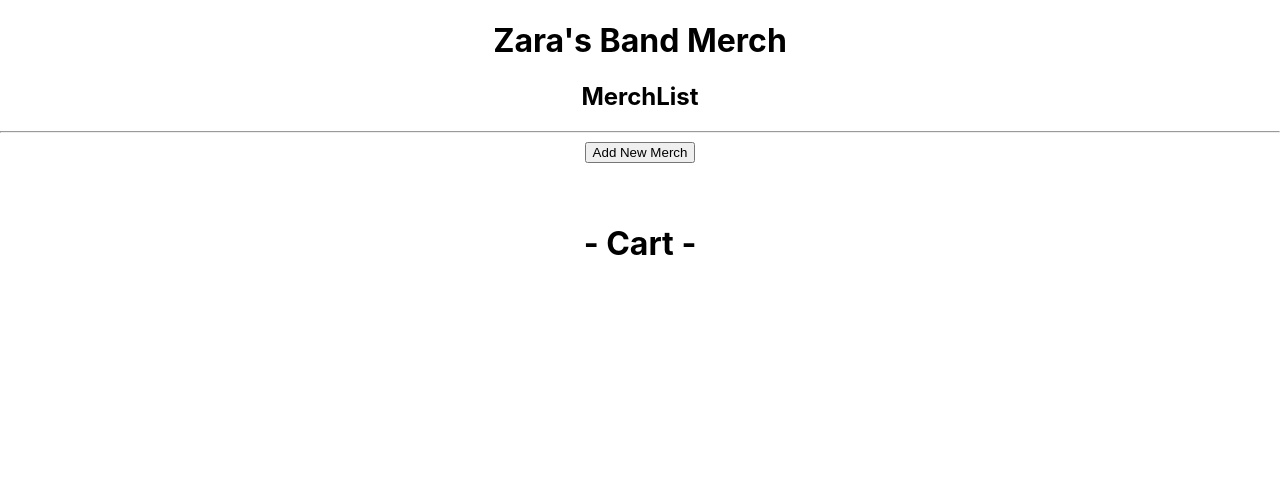
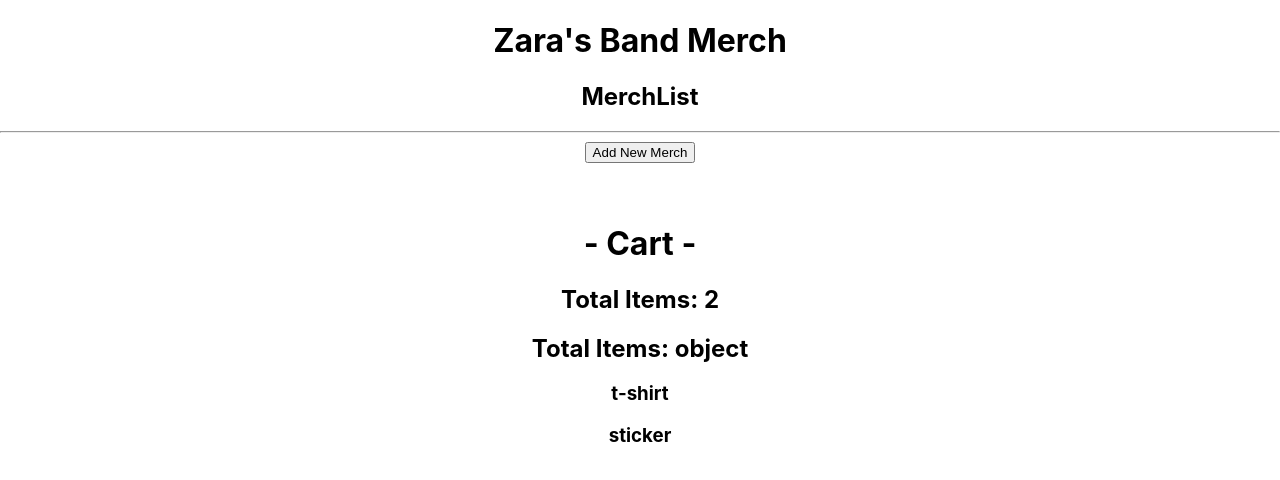
Before and after one commit to AaronDBoyd/Merch-Site-React, a React (Create React App) app: page / in a window 1280 px wide. Shown: the top 480 px of the page. Built offline with nearby package versions, Linux system fonts and the light colour scheme.

Commit message:
add bought items to cart.

```diff
--- a/src/components/Cart.js
+++ b/src/components/Cart.js
@@ -1,14 +1,26 @@
 import React from 'react'
-import PropTypes from 'prop-types'
+// import PropTypes from 'prop-types'
+import CartItem from './CartItem';
 
 function Cart(props) {
+  const { cartList } = props;
+
   return (
     <React.Fragment>
       <h1>- Cart -</h1>
+      <h2> Total Items: {cartList.length}</h2>
+      <h2> Total Items: {typeof cartList}</h2>
+      {cartList.map((item) => (
+        <CartItem
+          name={item.name}
+        />
+      ))}
     </React.Fragment>
   )
 }
 
-Cart.propTypes = {}
+Cart.propTypes = {
+
+}
 
 export default Cart
--- /dev/null
+++ b/src/components/CartItem.js
@@ -0,0 +1,15 @@
+import React from "react";
+// import PropTypes from "prop-types";
+
+function CartItem(props) {
+  return (
+    <React.Fragment>
+
+      <h3>{props.name}</h3>
+    </React.Fragment>
+  );
+}
+
+CartItem.propTypes = {};
+
+export default CartItem;
--- a/src/components/MerchControl.js
+++ b/src/components/MerchControl.js
@@ -13,7 +13,18 @@ export default class MerchControl extends Component {
       selectedMerch: null,
       mainMerchList: [],
       editing: false,
-      cartList: [],
+      mainCartList: [
+        {
+              name: "t-shirt",
+              description: "A shirt with a logo of Zara.",
+              quantity: 3,
+            },
+            {
+              name: "sticker",
+              description: "A sticker with a graphic of Zara floating through space.",
+              quantity: 6,
+            },
+      ],
     };
   }
 
@@ -79,10 +90,13 @@ export default class MerchControl extends Component {
       (merch) => merch.id !== id)
       .concat(selectedItem);
 
+    const newMainCartList = this.state.mainCartList.concat(selectedItem);
+
     this.setState({
       mainMerchList: editedMainMerchList,
       editing: false,
       selectedMerch: null,
+      mainCartList: newMainCartList,
     })
   }
 
@@ -145,7 +159,9 @@ export default class MerchControl extends Component {
         <br></br>
         <br></br>
 
-        <Cart />
+        <Cart
+          cartList={this.state.mainCartList}
+        />
       </React.Fragment>
     );
   }
```
